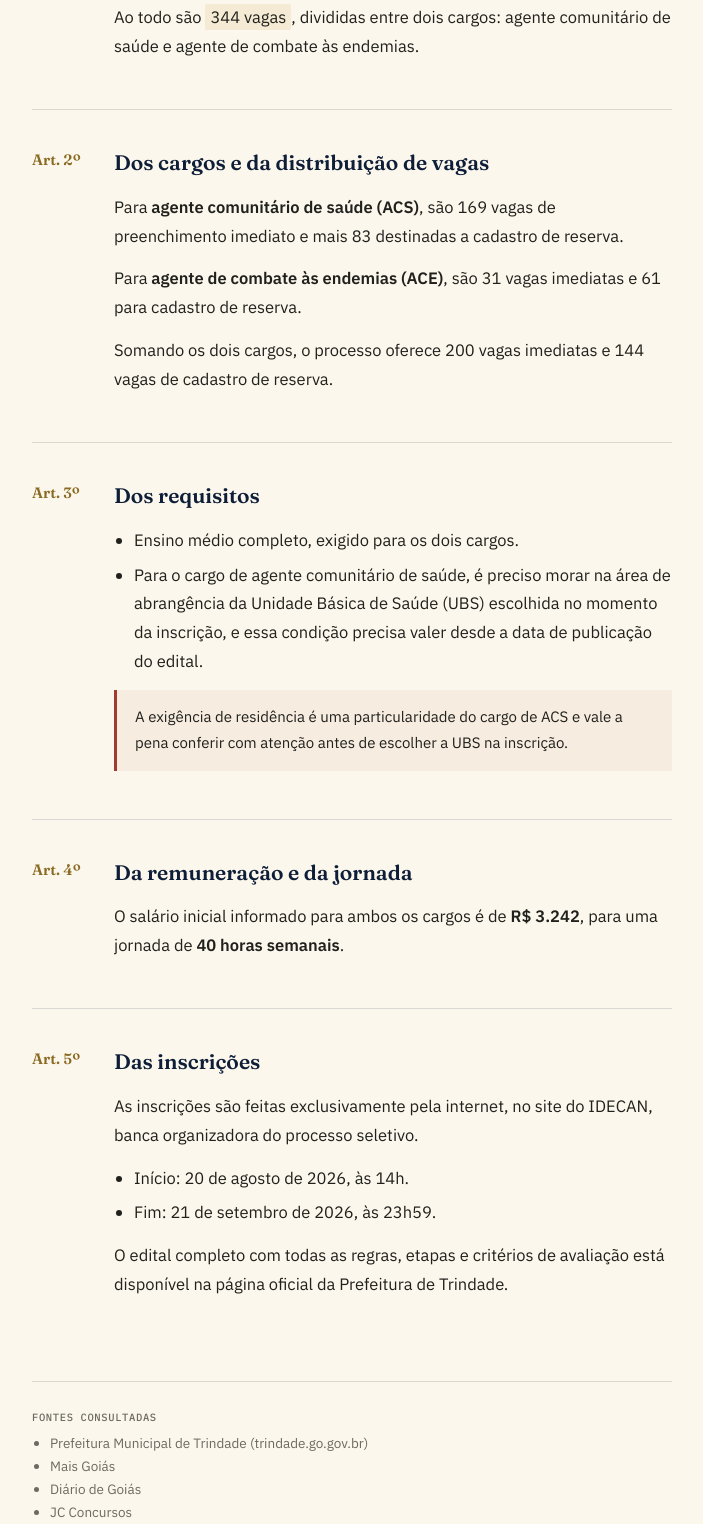
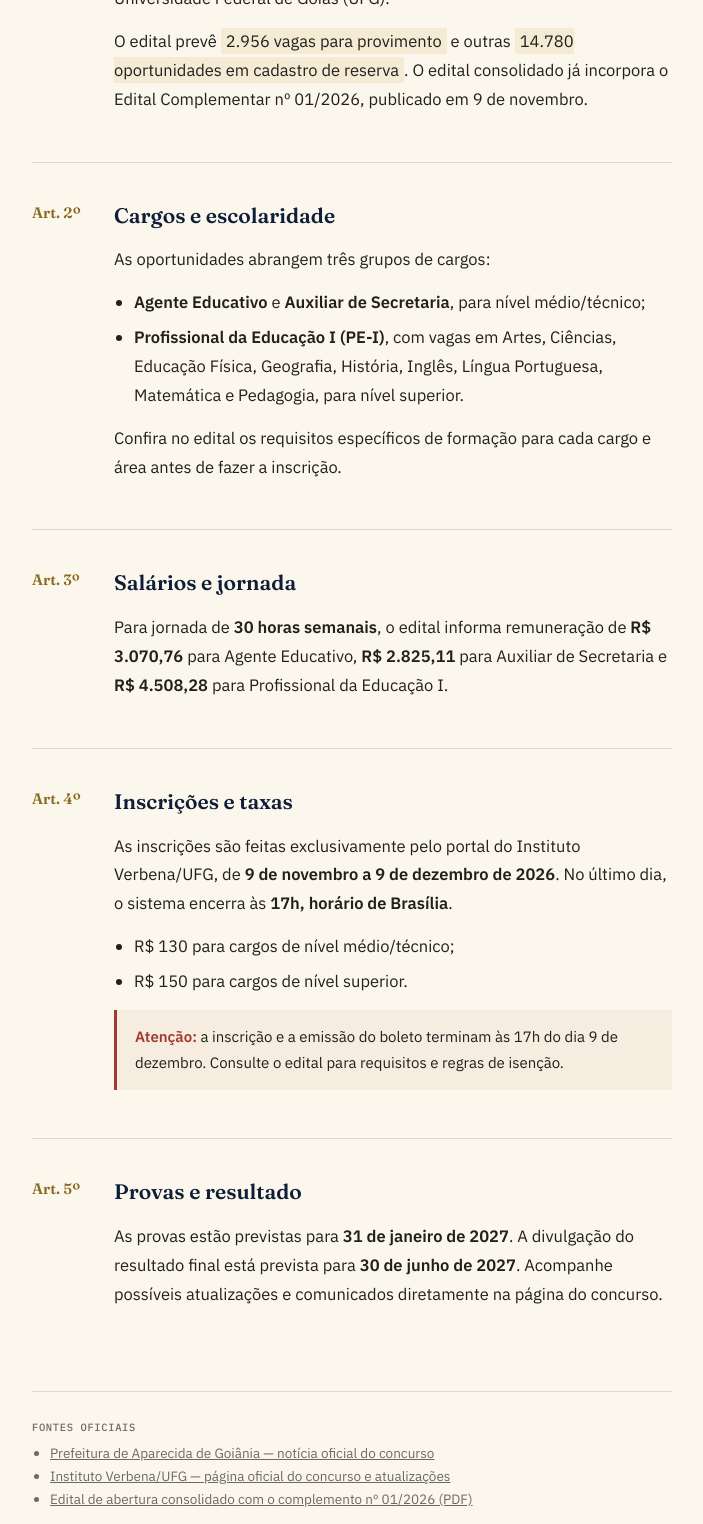
Before and after one commit to ivan419419/Pense_concurso, a plain HTML site: page index.html in a window 1280 px wide. Shown: the part 836-2360 px from the top of the page, without its empty margins (288-991 px from the left). Drawn offline with Linux system fonts and the light colour scheme.

Commit message:
Replace Trindade news with Aparecida education contest

```diff
--- a/index.html
+++ b/index.html
@@ -3,7 +3,7 @@
 <head>
 <meta charset="UTF-8">
 <meta name="viewport" content="width=device-width, initial-scale=1.0">
-<title>pense_concurso — Trindade (GO) abre 344 vagas para agentes de saúde</title>
+<title>Concurso da Educação de Aparecida de Goiânia — Pense Concurso</title>
 <link rel="preconnect" href="https://fonts.googleapis.com">
 <link rel="preconnect" href="https://fonts.gstatic.com" crossorigin>
 <link href="https://fonts.googleapis.com/css2?family=Fraunces:opsz,wght@9..144,500;9..144,600;9..144,700&family=IBM+Plex+Sans:wght@400;500;600&family=IBM+Plex+Mono:wght@500&display=swap" rel="stylesheet">
@@ -298,13 +298,13 @@
 
   <div class="hero">
     <div>
-      <p class="eyebrow">Diário de concursos — edição 001</p>
-      <h1>Trindade (GO) abre 344 vagas para agente de saúde e combate a endemias</h1>
-      <p class="dek">A Prefeitura de Trindade publicou o edital do processo seletivo para as áreas de saúde pública, com inscrições gratuitas pela internet e salário inicial de R$ 3.242 para jornada de 40 horas semanais.</p>
+      <p class="eyebrow">Concurso público · Educação · Goiás</p>
+      <h1>Aparecida abre concurso da Educação com 2.956 vagas imediatas</h1>
+      <p class="dek">O edital da Secretaria Municipal de Educação prevê ainda 14.780 oportunidades em cadastro de reserva. As inscrições vão até 9 de dezembro de 2026; as provas estão marcadas para janeiro de 2027.</p>
     </div>
     <div class="stamp">
-      <div class="num">344</div>
-      <div class="lbl">vagas<br>ao todo</div>
+      <div class="num">2.956</div>
+      <div class="lbl">vagas<br>imediatas</div>
     </div>
   </div>
 
@@ -312,10 +312,10 @@
     <div class="paper-inner">
 
       <div class="facts">
-        <div class="fact"><div class="k">Órgão</div><div class="v">Prefeitura de Trindade (GO)</div></div>
-        <div class="fact"><div class="k">Escolaridade</div><div class="v">Ensino médio completo</div></div>
-        <div class="fact"><div class="k">Remuneração</div><div class="v">R$ 3.242 · 40h semanais</div></div>
-        <div class="fact"><div class="k">Inscrições</div><div class="v">20/08 a 21/09/2026</div></div>
+        <div class="fact"><div class="k">Órgão</div><div class="v">Secretaria de Educação de Aparecida</div></div>
+        <div class="fact"><div class="k">Escolaridade</div><div class="v">Médio/técnico e superior</div></div>
+        <div class="fact"><div class="k">Remuneração</div><div class="v">R$ 2.825,11 a R$ 4.508,28 · 30h</div></div>
+        <div class="fact"><div class="k">Inscrições</div><div class="v">Até 09/12/2026, às 17h</div></div>
       </div>
 
       <div class="article">
@@ -323,64 +323,62 @@
         <div class="clause">
           <div class="art">Art. 1º</div>
           <div>
-            <h2>Do que se trata o processo</h2>
-            <p>O município de Trindade, em Goiás, abriu um processo seletivo público voltado à Secretaria Municipal de Saúde, destinado a quem tem <span class="highlight">ensino médio completo</span> e quer atuar na atenção básica de saúde da cidade. A seleção é organizada pelo Instituto IDECAN, banca responsável por todas as etapas do certame.</p>
-            <p>Ao todo são <span class="highlight">344 vagas</span>, divididas entre dois cargos: agente comunitário de saúde e agente de combate às endemias.</p>
+            <h2>Um concurso voltado à rede municipal de ensino</h2>
+            <p>A Prefeitura de Aparecida de Goiânia publicou concurso público para cargos efetivos da <span class="highlight">Secretaria Municipal de Educação</span>. Portanto, este é um certame da área educacional, não um concurso geral para todas as secretarias da Prefeitura. A organização é do Instituto Verbena, ligado à Universidade Federal de Goiás (UFG).</p>
+            <p>O edital prevê <span class="highlight">2.956 vagas para provimento</span> e outras <span class="highlight">14.780 oportunidades em cadastro de reserva</span>. O edital consolidado já incorpora o Edital Complementar nº 01/2026, publicado em 9 de novembro.</p>
           </div>
         </div>
 
         <div class="clause">
           <div class="art">Art. 2º</div>
           <div>
-            <h2>Dos cargos e da distribuição de vagas</h2>
-            <p>Para <b>agente comunitário de saúde (ACS)</b>, são 169 vagas de preenchimento imediato e mais 83 destinadas a cadastro de reserva.</p>
-            <p>Para <b>agente de combate às endemias (ACE)</b>, são 31 vagas imediatas e 61 para cadastro de reserva.</p>
-            <p>Somando os dois cargos, o processo oferece 200 vagas imediatas e 144 vagas de cadastro de reserva.</p>
+            <h2>Cargos e escolaridade</h2>
+            <p>As oportunidades abrangem três grupos de cargos:</p>
+            <ul>
+              <li><b>Agente Educativo</b> e <b>Auxiliar de Secretaria</b>, para nível médio/técnico;</li>
+              <li><b>Profissional da Educação I (PE-I)</b>, com vagas em Artes, Ciências, Educação Física, Geografia, História, Inglês, Língua Portuguesa, Matemática e Pedagogia, para nível superior.</li>
+            </ul>
+            <p>Confira no edital os requisitos específicos de formação para cada cargo e área antes de fazer a inscrição.</p>
           </div>
         </div>
 
         <div class="clause">
           <div class="art">Art. 3º</div>
           <div>
-            <h2>Dos requisitos</h2>
-            <ul>
-              <li>Ensino médio completo, exigido para os dois cargos.</li>
-              <li>Para o cargo de agente comunitário de saúde, é preciso morar na área de abrangência da Unidade Básica de Saúde (UBS) escolhida no momento da inscrição, e essa condição precisa valer desde a data de publicação do edital.</li>
-            </ul>
-            <div class="callout">A exigência de residência é uma particularidade do cargo de ACS e vale a pena conferir com atenção antes de escolher a UBS na inscrição.</div>
+            <h2>Salários e jornada</h2>
+            <p>Para jornada de <b>30 horas semanais</b>, o edital informa remuneração de <b>R$ 3.070,76</b> para Agente Educativo, <b>R$ 2.825,11</b> para Auxiliar de Secretaria e <b>R$ 4.508,28</b> para Profissional da Educação I.</p>
           </div>
         </div>
 
         <div class="clause">
           <div class="art">Art. 4º</div>
           <div>
-            <h2>Da remuneração e da jornada</h2>
-            <p>O salário inicial informado para ambos os cargos é de <b>R$ 3.242</b>, para uma jornada de <b>40 horas semanais</b>.</p>
+            <h2>Inscrições e taxas</h2>
+            <p>As inscrições são feitas exclusivamente pelo portal do Instituto Verbena/UFG, de <b>9 de novembro a 9 de dezembro de 2026</b>. No último dia, o sistema encerra às <b>17h, horário de Brasília</b>.</p>
+            <ul>
+              <li>R$ 130 para cargos de nível médio/técnico;</li>
+              <li>R$ 150 para cargos de nível superior.</li>
+            </ul>
+            <div class="callout"><b>Atenção:</b> a inscrição e a emissão do boleto terminam às 17h do dia 9 de dezembro. Consulte o edital para requisitos e regras de isenção.</div>
           </div>
         </div>
 
         <div class="clause">
           <div class="art">Art. 5º</div>
           <div>
-            <h2>Das inscrições</h2>
-            <p>As inscrições são feitas exclusivamente pela internet, no site do IDECAN, banca organizadora do processo seletivo.</p>
-            <ul>
-              <li>Início: 20 de agosto de 2026, às 14h.</li>
-              <li>Fim: 21 de setembro de 2026, às 23h59.</li>
-            </ul>
-            <p>O edital completo com todas as regras, etapas e critérios de avaliação está disponível na página oficial da Prefeitura de Trindade.</p>
+            <h2>Provas e resultado</h2>
+            <p>As provas estão previstas para <b>31 de janeiro de 2027</b>. A divulgação do resultado final está prevista para <b>30 de junho de 2027</b>. Acompanhe possíveis atualizações e comunicados diretamente na página do concurso.</p>
           </div>
         </div>
 
       </div>
 
       <div class="sources">
-        <div class="k">Fontes consultadas</div>
+        <div class="k">Fontes oficiais</div>
         <ul>
-          <li>Prefeitura Municipal de Trindade (trindade.go.gov.br)</li>
-          <li>Mais Goiás</li>
-          <li>Diário de Goiás</li>
-          <li>JC Concursos</li>
+          <li><a href="https://aparecida.go.gov.br/publicado-edital-do-concurso-da-educacao-de-aparecida-de-goiania" target="_blank" rel="noopener noreferrer">Prefeitura de Aparecida de Goiânia — notícia oficial do concurso</a></li>
+          <li><a href="https://sistemas.institutoverbena.ufg.br/2026/concurso-prefeitura-aparecida-de-goiania-educacao/" target="_blank" rel="noopener noreferrer">Instituto Verbena/UFG — página oficial do concurso e atualizações</a></li>
+          <li><a href="https://sistemas.institutoverbena.ufg.br/2026/concurso-prefeitura-aparecida-de-goiania-educacao/sistema/arquivos/editais/Edital_Consolidado_Concurso_P%C3%BAblico_da_Secretaria_de_Educa%C3%A7%C3%A3o_da_Prefeitura_Municipal_de_Aparecida_de_Goi%C3%A2nia-GO.pdf" target="_blank" rel="noopener noreferrer">Edital de abertura consolidado com o complemento nº 01/2026 (PDF)</a></li>
         </ul>
       </div>
 
```
Also changed, not shown: inss2026.html (+1 -1 lines).
